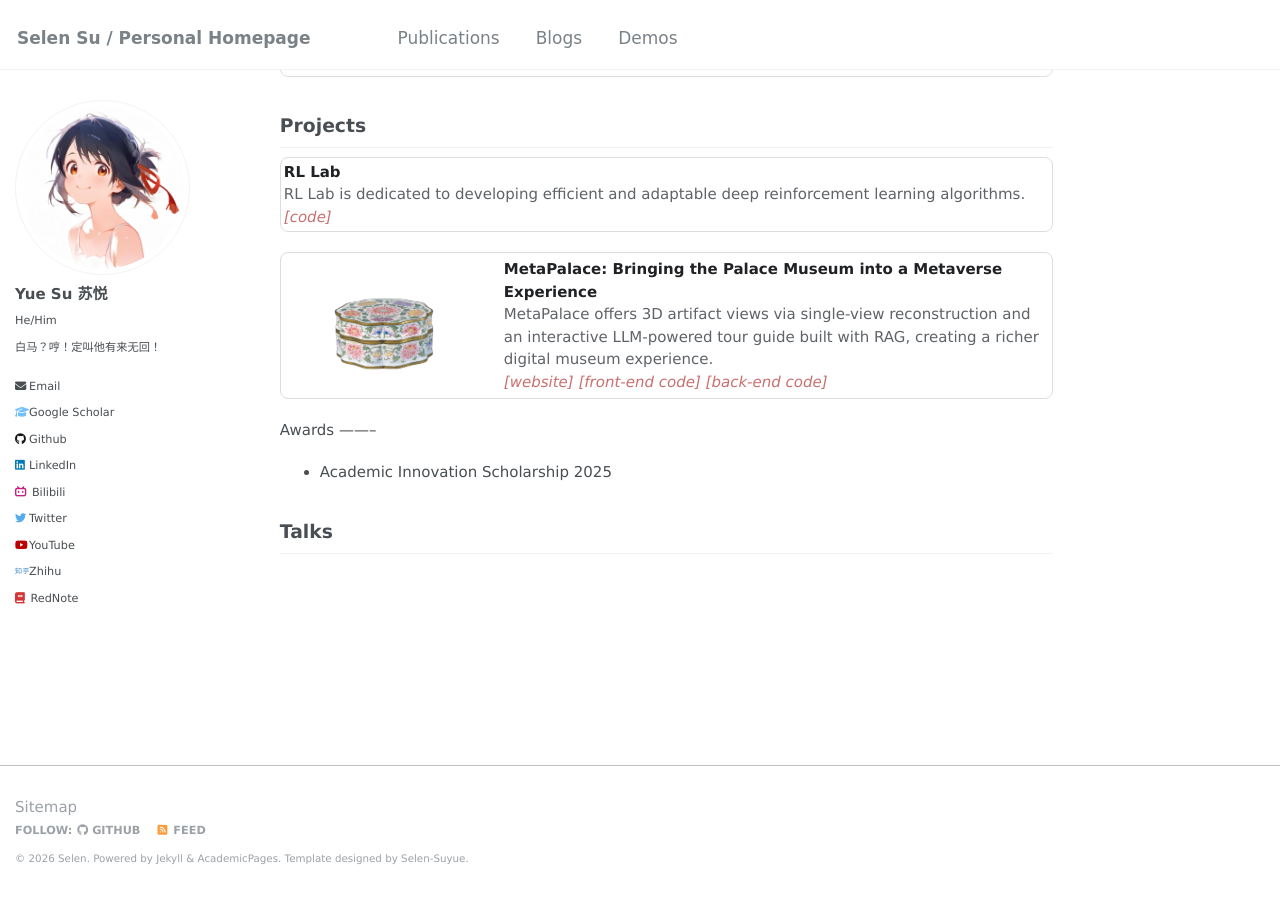
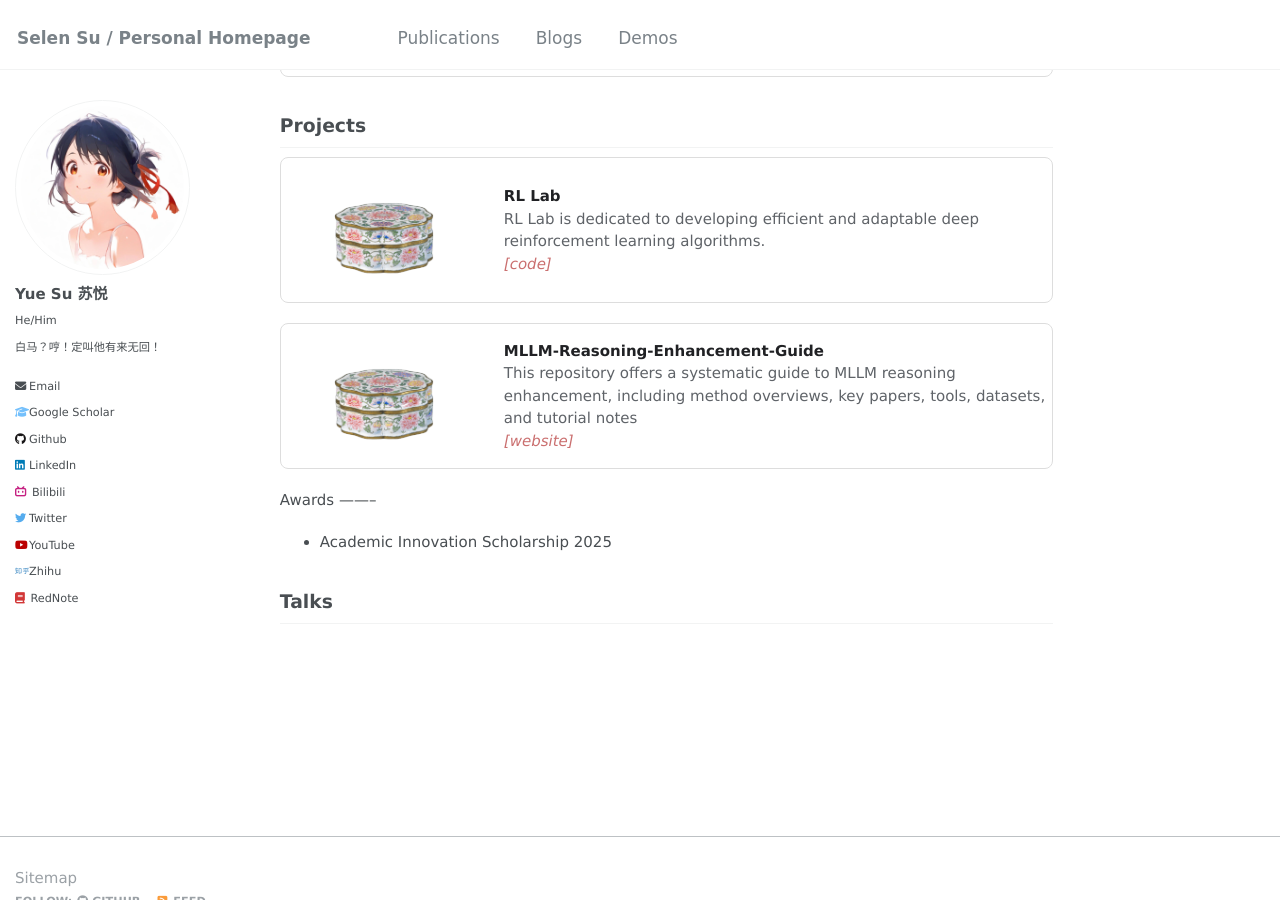
Before and after one commit to Dcx-swjtu/Dcx-swjtu, a Jekyll site: the page built from _pages/about.md, in a window 1280 px wide and 900 px high, scrolled down 1219 px. Built offline with Jekyll 4.4.1, drawn with Linux system fonts in a browser that asks for light colours; some web fonts are replaced.

Commit message:
Update about.md

```diff
--- a/_pages/about.md
+++ b/_pages/about.md
@@ -265,6 +265,7 @@ Projects
 
 <div class="project-card">
   <div style="display: flex; align-items: center;">
+    <img src="images/MetaPalace.png" alt="MetaPalace" width="200" height="100" style="margin-right: 20px;">
     <div>
       <strong>RL Lab</strong><br>
       RL Lab is dedicated to developing efficient and adaptable deep reinforcement learning algorithms.<br>
@@ -277,11 +278,9 @@ Projects
   <div style="display: flex; align-items: center;">
     <img src="images/MetaPalace.png" alt="MetaPalace" width="200" height="100" style="margin-right: 20px;">
     <div>
-      <strong>MetaPalace: Bringing the Palace Museum into a Metaverse Experience</strong><br>
-      MetaPalace offers 3D artifact views via single-view reconstruction and an interactive LLM-powered tour guide built with RAG, creating a richer digital museum experience.<br>
-      <a href="https://metapalace.xj63.fun/"><em>[website]</em></a>
-      <a href="https://github.com/xj63/MetaPalaceSite"><em>[front-end code]</em></a>
-      <a href="https://github.com/Selen-Suyue/MetaPalace"><em>[back-end code]</em></a>
+      <strong>MLLM-Reasoning-Enhancement-Guide</strong><br>
+      This repository offers a systematic guide to MLLM reasoning enhancement, including method overviews, key papers, tools, datasets, and tutorial notes<br>
+      <a href="https://github.com/Jeffjeno/MLLM-Reasoning-Enhancement-Guide"><em>[website]</em></a>
     </div>
   </div>
 </div>
```
